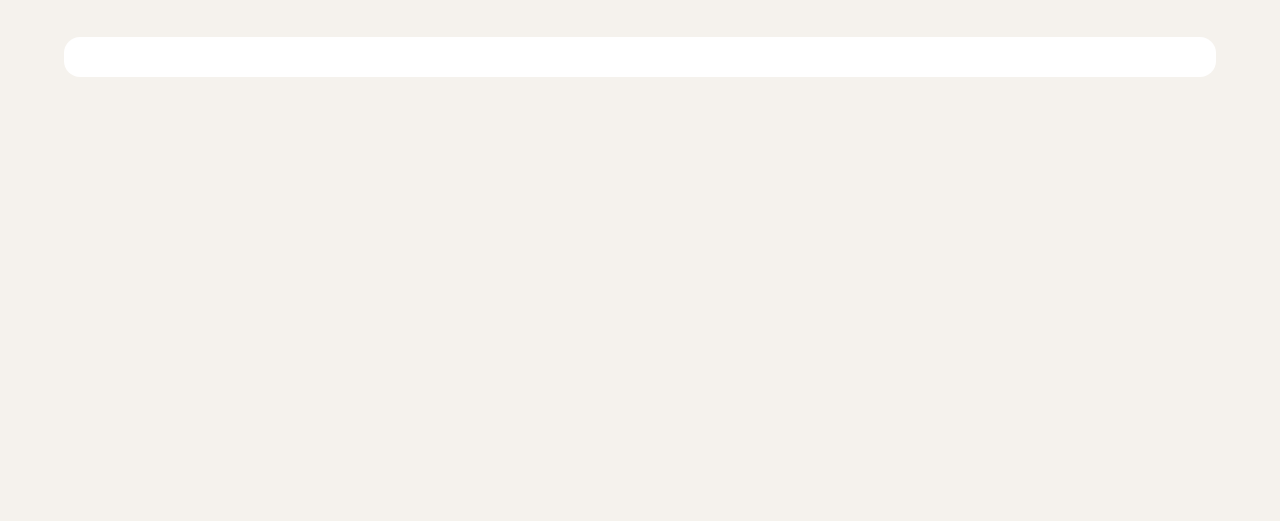
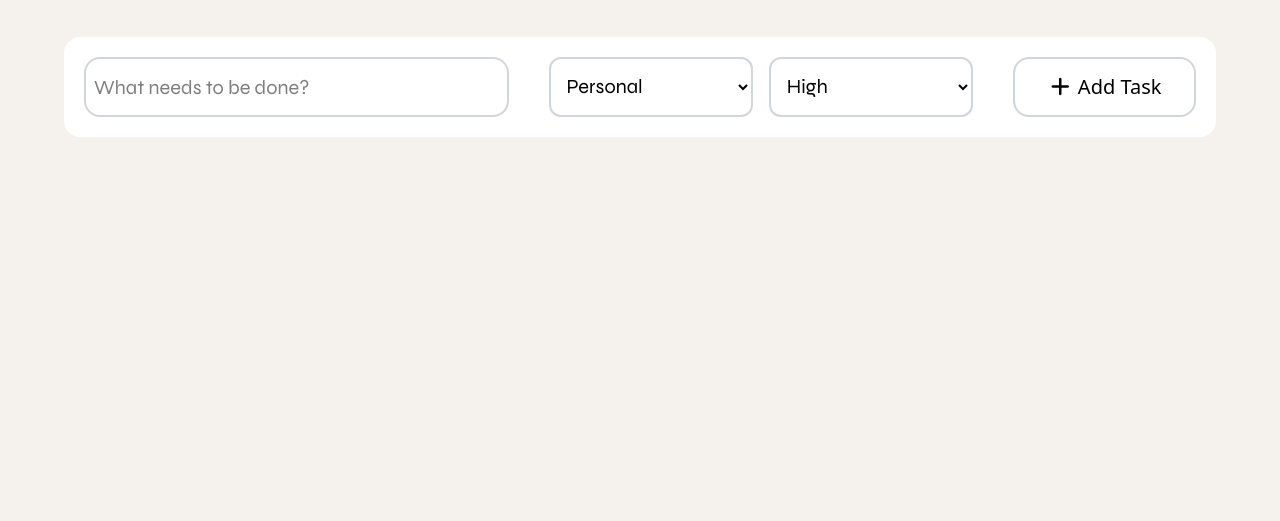
Before and after one commit to DurgeshPatil13/Task-Manager, a website: page index.html in a window 1280 px wide. Shown: the part 279-800 px from the top of the page. Drawn offline with Linux system fonts and the light colour scheme; a web font is replaced by a local one.

Commit message:
added the task add bar

```diff
--- a/index.html
+++ b/index.html
@@ -84,8 +84,30 @@
 </div>
  </div>
  <!-- white task bar  -->
-  <div class="w-[90%] mx-auto my-10 rounded-2xl   p-5 bg-white">
+  <div class="w-[90%]   mx-auto my-10 rounded-2xl md:flex md:flex-row flex flex-col gap-5   p-5 bg-white">
+<!-- input -->
+ <div class="md:w-140 h-15 w-full mx-auto flex justify-between  rounded-2xl">
+  <input type="text" class="h-full text-xl w-full rounded-2xl focus:outline-none px-2 font-['Syne'] border-gray-300 border-2" id="" placeholder="What needs to be done?">
+ </div>
+  <!--select options  -->
+ <div class="flex gap-4 md:w-140 w-full  md:mx-5">
+  <select class="flex-1 p-3 text-xl  rounded-xl focus:outline-none font-['Syne'] border-gray-300 border-2">
+    <option>Personal</option>
+    <option>Work</option>
+    <option>Study</option>
 
+  </select>
+
+  <select class="flex-1 text-xl p-3 rounded-xl focus:outline-none font-['Syne'] border-gray-300 border-2">
+    <option>High</option>
+    <option>Medium</option>
+    <option>Low</option>
+  </select>
+</div>
+<!-- add task -->
+<div class="md:w-60 h-15 w-full  rounded-2xl border-2 border-gray-300 flex justify-center items-center">
+  <button class="lg:text-xl text-md duration-300 hover:scale-110 transition h-full w-full rounded-2xl"><i class="fa-solid fa-plus"></i> Add Task</button>
+</div>
   </div>
 
 </body>
```
Also changed, not shown: output.css.
